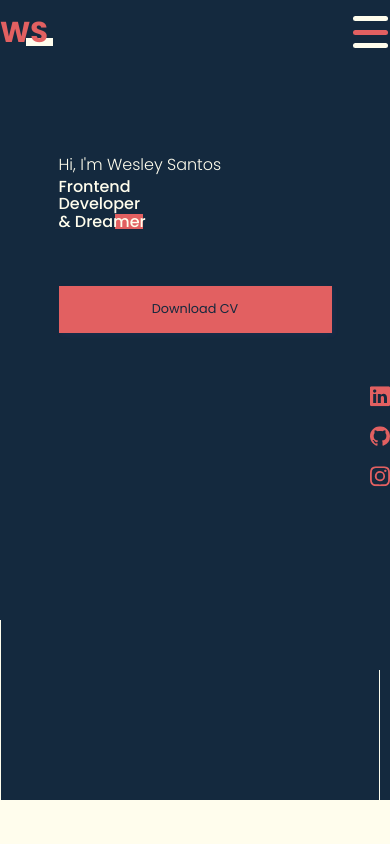
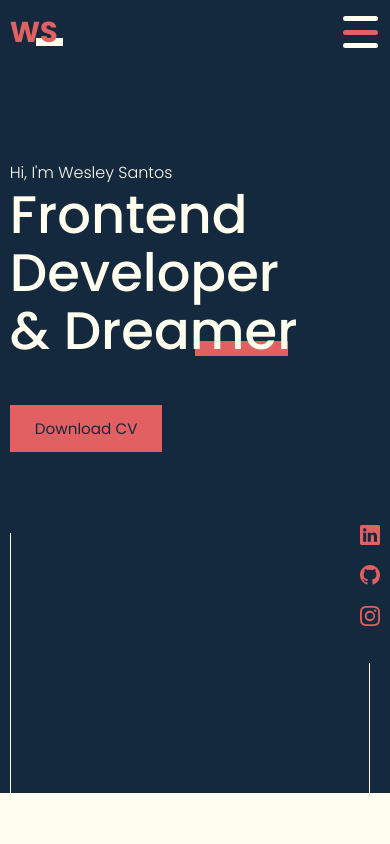
Before and after one commit to wesleysantosdev/ws-portfolio, a React (Vite) app: page / in a window 390 px wide. Shown: the top 844 px of the page. Built offline with nearby package versions, Linux system fonts and the light colour scheme.

Commit message:
att responsive

```diff
--- a/src/components/About/styles.css
+++ b/src/components/About/styles.css
@@ -86,7 +86,7 @@
   color: var(--color-secondary);
 }
 
-@media screen and (max-width: 1040px){
+@media screen and (max-width: 992px){
   .about-section{
     min-height: max-content;
   }
--- a/src/components/Contact/styles.css
+++ b/src/components/Contact/styles.css
@@ -116,7 +116,6 @@ input, textarea{
   color: var(--color-primary);
   background-color: var(--color-secondary);
   border-bottom: 1px double var(--color-primary);
-  /* box-shadow: var(--box-shadow); */
 }
 
 .contact-form .btn{
--- a/src/components/Header/Social.jsx
+++ b/src/components/Header/Social.jsx
@@ -4,7 +4,7 @@ import {BsInstagram} from 'react-icons/bs'
 
 function Social (){
   return (
-    <nav className="header-socials">
+    <nav className="banner-socials">
       <a href="https://www.linkedin.com/in/wesleysantosdev/" target="_blank"><BsLinkedin className="socials-icons"/></a>
       <a href="https://github.com/wesleysantosdev" target="_blank"><BsGithub className="socials-icons"/></a>
       <a href="https://www.instagram.com/wes.santosb/" target="_blank"><BsInstagram className="socials-icons"/></a>
--- a/src/components/Header/index.jsx
+++ b/src/components/Header/index.jsx
@@ -1,32 +1,32 @@
 import CTA from './CTA'
-import ME from '../../assets/header-image.svg'
+import Vetor from '../../assets/header-image.svg'
 import Social from './Social'
 
 import './styles.css'
 
 function Header () {
   return (
-    <header className="header" id="header">
-      <div className="container header-container">
-        <section className="header-left">
-          <p className="header-upper-title">Hi, I'm Wesley Santos</p>
-          <h1 className="header-title">
+    <header className="banner" id="header">
+      <div className="container banner-container">
+        <article className="banner-left">
+          <p className="banner-upper-title">Hi, I'm Wesley Santos</p>
+          <h1 className="banner-title">
             Frontend<br></br>
             Developer<br></br>
             & <span>Dreamer</span>
           </h1>
           <CTA />
-        </section>
+        </article>
 
-        <section className="header-right">
-          <div className="header-me">
-            <img src={ME} alt="foto de perfil" />
+        <section className="banner-right">
+          <div className="banner-vector">
+            <img src={Vetor} alt="Vetor" />
           </div>
           <Social />
         </section>
 
-        <div className='header-line-left'></div>
-        <div className='header-line-right'></div>
+        <div className='banner-line-left'></div>
+        <div className='banner-line-right'></div>
       </div>
     </header>
   )
--- a/src/components/Header/styles.css
+++ b/src/components/Header/styles.css
@@ -1,32 +1,40 @@
-.header{
+.banner{
   height: 800px;
   overflow: hidden;
 }
 
-.header-container{
+.banner-container{
   height: 100%;
   position: relative;
   display: flex;
   align-items: center;
 }
 
-/* INTRODUCTION */
-.header-left{
-  width: 35%;
+.banner-left{
+  width: 50%;
 }
 
-.header-title{
+.banner-right{
+  width: 50%;
+}
+
+.banner-upper-title{
+  font-weight: 300;
+  margin-bottom: 0;
+}
+
+.banner-title{
   font-size: 4.5rem;
   line-height: 1.1;
   font-weight: 500;
   color: var(--color-secondary);
 }
 
-.header-title span{
+.banner-title span{
   position: relative;
 }
 
-.header-title span::before{
+.banner-title span::before{
   content: '';
   position: absolute;
   width: 40%;
@@ -37,12 +45,7 @@
   z-index: -1;
 }
 
-.header-upper-title{
-  font-weight: 300;
-  margin-bottom: 0;
-}
-
-.header-line-left{
+.banner-line-left{
   width: 1px;
   background-color: var(--color-secondary);
   position: absolute;
@@ -51,7 +54,7 @@
   height: 180px;
 }
 
-.header-line-right{
+.banner-line-right{
   width: 1px;
   background-color: var(--color-secondary);
   position: absolute;
@@ -69,8 +72,7 @@
   font-size: 0.95rem;
 }
 
-/* SOCIAL ICONS */
-.header-socials{
+.banner-socials{
   display: flex;
   flex-direction: column;
   gap: 0.8rem;
@@ -91,157 +93,58 @@
   color: var(--color-secondary);
 }
 
-/* IMAGE */
-.header-me > img{
+/* .banner-vector img{
   display: block;
   width: 50%;
   position: absolute;
   right: 4.15rem;
   bottom: 3rem;
   z-index: 1;
-}
+} */
 
-.header-bg{
-  position: absolute;
-  width: 69rem;
-  height: 69rem;
-  border-radius: 50%;
-  background-color: var(--color-highlight);
-  right: -30rem;
-  bottom: -20rem;
-}
-
-.header-scroll-down{
-  display: none;
-}
-
-@media screen and (max-width: 1366px){
-  .header-title{
-    font-size: 1.5rem;
+@media screen and (max-width: 1200px){
+  .banner-title{
+    font-size: 3.8rem;
   }
 
-  .header-title > strong{
-    font-size: 2.5rem;
+  .banner-left{
+    width: 45%;
   }
 
-  .header-text{
-    font-size: 0.9rem;
-  }
-
-  .header-socials{
-    bottom: 50%;
-    transform: translateY(50%);
-  }
-
-  .header-bg{
-    width: 57rem;
-    height: 57rem;
-    bottom: 50%;
-    transform: translateY(50%);
-  }
-
-  .cta > a{
-    font-size: 0.8rem;
+  .banner-right img{
+    max-width: 500px;
   }
 }
 
-@media screen and (max-width: 768px){
-  .header{
-    padding-top: 5rem;
+@media screen and (max-width: 992px){
+  .banner{
+    height: max-content;
   }
 
-  .header-container{
-    justify-content: center;
+  .banner-container{
+    padding: 10rem 0 15rem 0;
   }
 
-  .header-title{
-    font-size: 1.2rem;
+  .banner-left{
+    width: 100%;
   }
 
-  .header-title > strong{
-    font-size: 2.1rem;
-  }
-
-  .header-text{
-    font-size: 0.9rem;
-  }
-
-  .header-left{
-    width: 50%;
-    position: absolute;
-    top: 10%;
-  }
-
-  /* .header-scroll-down{
-    display: block;
-    position: absolute;
-    left: -2.5rem;
-    bottom: 50%;
-    transform: translateY(50%);
-    transform: rotate(90deg);
-    color: var(--color-highlight);
-    font-size: var(--font-size-smaller);
-  } */
-
-  .header-me > img{
+  .banner-right img{
     display: none;
-  }
-
-  .header-bg{
-    display: none;
-  }
-
-  .socials-icons{
-    color: var(--color-highlight);
-  }
-
-  .socials-icons:hover{
-    color: var(--color-secondary);
-  }
-
-  .cta > a{
-    font-size: 0.9rem;
-    width: 100%;
-    display: flex;
-    justify-content: center;
   }
 }
 
-@media screen and (max-width: 600px){
-  .header-title{
-    font-size: 1.2rem;
+@media screen and (max-width: 576px){
+  .banner-container{
+    padding: 10rem 0 22rem 0;
+    display: block;
   }
 
-  .header-title > strong{
-    font-size: 2.3rem;
+  .banner-title{
+    font-size: 3.3rem;
   }
 
-  .header-text{
-    font-size: 0.85rem;
+  .banner-line-left{
+    height: 260px;
   }
 }
-
-@media screen and (max-width: 425px){
-  .header-left{
-    width: 70%;
-    align-items: center;
-  }
-
-  .header-title{
-    font-size: 1rem;
-  }
-
-  .header-title > strong{
-    font-size: 2rem;
-  }
-
-  .header-text{
-    font-size: 0.9rem;
-    text-align: center;
-  }
-
-  .cta > a{
-    font-size: 0.8rem;
-    width: 100%;
-  }
-}
--- a/src/components/Nav/styles.css
+++ b/src/components/Nav/styles.css
@@ -1,5 +1,5 @@
 .navbar{
-  width: 100vw;
+  width: 100%;
   height: 4rem;
   display: flex;
   background-color: var(--color-primary);
@@ -7,7 +7,6 @@
   z-index: 2;
 }
 
-/* LOGO */
 .navbar-container{
   display: flex;
   align-items: center;
@@ -34,7 +33,6 @@
   z-index: -1;
 }
 
-/* NAVBAR LINKS */
 .navbar-list{
   display: flex;
   gap: 2.5rem;
--- a/src/main.css
+++ b/src/main.css
@@ -22,7 +22,6 @@
   --container-width-gt-992: 960px;
   --container-width-gt-768: 720px;
   --container-width-gt-576: 540px;
-  --box-shadow: 2px 2px 5px #6356f013;
 }
 
 
@@ -44,10 +43,10 @@ body{
   font-size: 0.85rem;
 }
 
-.swiper-button-next,
+/* .swiper-button-next,
 .swiper-button-prev{
   color: var(--color-highlight) !important;
-}
+} */
 
 a{
   color: var(--color-secondary);
@@ -67,14 +66,18 @@ h3 > strong{
   color: var(--color-primary);
   background-color: var(--color-highlight);
   border: 1px solid var(--color-highlight);
-  box-shadow: var(--box-shadow);
+}
+
+.btn--alt{
+  color: white;
+  background-color: var(--color-highlight);
+  border: 1px solid var(--color-highlight);
 }
 
 .btn:hover{
-  background-color: var(--color-primary);
+  background-color: transparent;
   color: var(--color-highlight);
 }
-
 
 .container{
   width: var(--container-width-gt-1400);
@@ -83,29 +86,23 @@ h3 > strong{
 
 @media screen and (max-width: 1400px){
   .container{
-    width: var(--container-width-gt-1400);
+    width: var(--container-width-gt-1200);
   }
 }
 
 @media screen and (max-width: 1200px){
   .container{
-    width: var(--container-width-gt-1200);
+    width: var(--container-width-gt-992);
   }
 }
 
 @media screen and (max-width: 992px){
   .container{
-    width: var(--container-width-gt-992);
+    width: var(--container-width-gt-768);
   }
 }
 
 @media screen and (max-width: 768px){
-  .container{
-    width: var(--container-width-gt-768);
-  }
-}
-
-@media screen and (max-width: 576px){
   .container{
     width: var(--container-width-gt-576);
   }
@@ -113,6 +110,12 @@ h3 > strong{
 
 @media screen and (max-width: 576px){
   .container{
+    width: 95%;
+  }
+}
+
+/* @media screen and (max-width: 576px){
+  .container{
     width: 100%;
   }
-}
+} */
```
